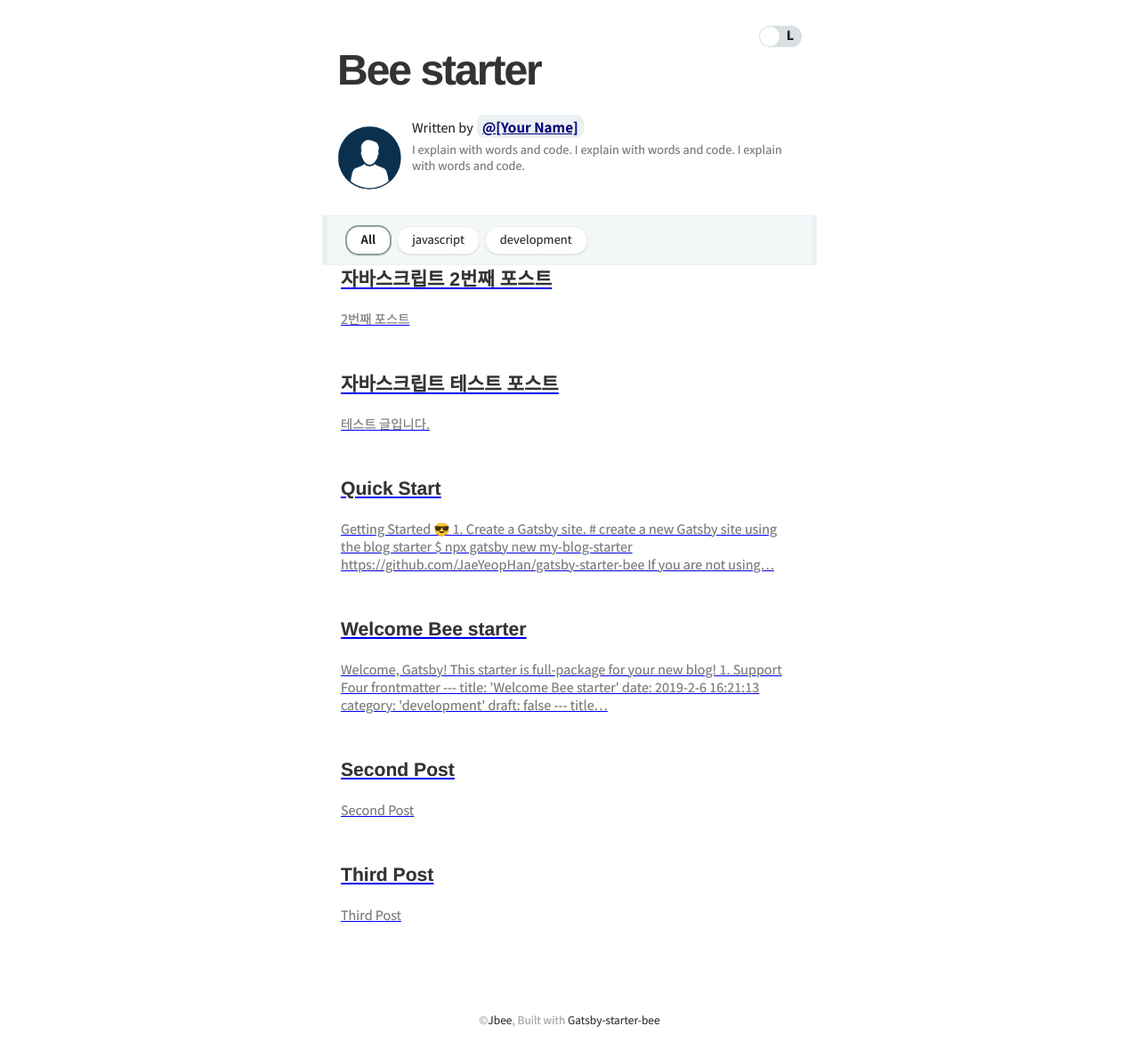
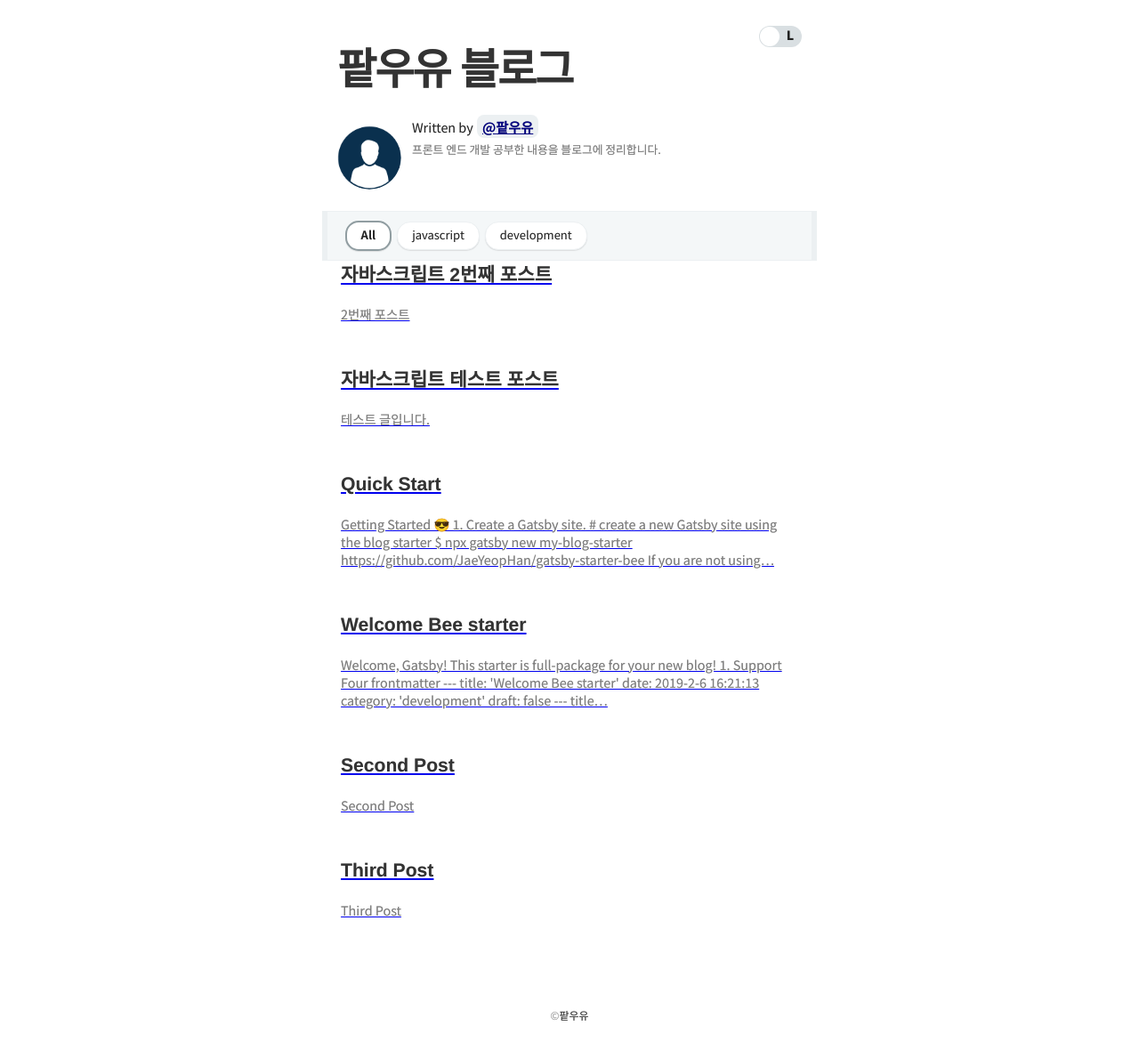
Before and after one commit to ddock4you/my-blog, a Gatsby site: page / in a window 1280 px wide. Shown: the part 68-1257 px from the top of the page at 89% size. Built offline with nearby package versions, Linux system fonts and the light colour scheme; Gatsby itself is replaced by a stand-in of ours; some packages are replaced by stand-ins of ours; what typography-theme-github would draw is missing.

Commit message:
- 개인정보 수정

```diff
--- a/gatsby-meta-config.js
+++ b/gatsby-meta-config.js
@@ -1,9 +1,9 @@
 module.exports = {
-  title: `Bee starter`,
-  description: `Blog posted about ...`,
-  author: `[Your Name]`,
-  introduction: `I explain with words and code. I explain with words and code. I explain with words and code.`,
-  siteUrl: `https://gatsby-starter-bee.netlify.com`, // Your blog site url
+  title: `팥우유 블로그`,
+  description: `프론트 엔드 개발자 지망생`,
+  author: `팥우유`,
+  introduction: `프론트 엔드 개발 공부한 내용을 블로그에 정리합니다.`,
+  siteUrl: `https://ddock4you.netlify.com`, // Your blog site url
   social: {
     twitter: ``, // Your Twitter account
     github: ``, // Your GitHub account
@@ -15,13 +15,13 @@ module.exports = {
   keywords: [`blog`],
   comment: {
     disqusShortName: '', // Your disqus-short-name. check disqus.com.
-    utterances: 'JaeYeopHan/gatsby-starter-bee', // Your repository for archive comment
+    utterances: '팥우유 블로그', // Your repository for archive comment
   },
   configs: {
     countOfInitialPost: 10, // Config your initial count of post
   },
   sponsor: {
-    buyMeACoffeeId: 'jbee',
+    buyMeACoffeeId: '',
   },
   share: {
     facebookAppId: '', // Add facebookAppId for using facebook share feature v3.2
--- a/src/components/footer/index.jsx
+++ b/src/components/footer/index.jsx
@@ -4,9 +4,9 @@ import './index.scss'
 
 export const Footer = () => (
   <footer className="footer">
-    ©<a href="https://github.com/JaeYeopHan">Jbee</a>, Built with{' '}
-    <a href="https://github.com/JaeYeopHan/gatsby-starter-bee">
+    ©<a href="https://github.com/ddock4you">팥우유</a>
+    {/* <a href="https://github.com/ddock4you/gatsby-starter-bee">
       Gatsby-starter-bee
-    </a>
+    </a> */}
   </footer>
 )
```
